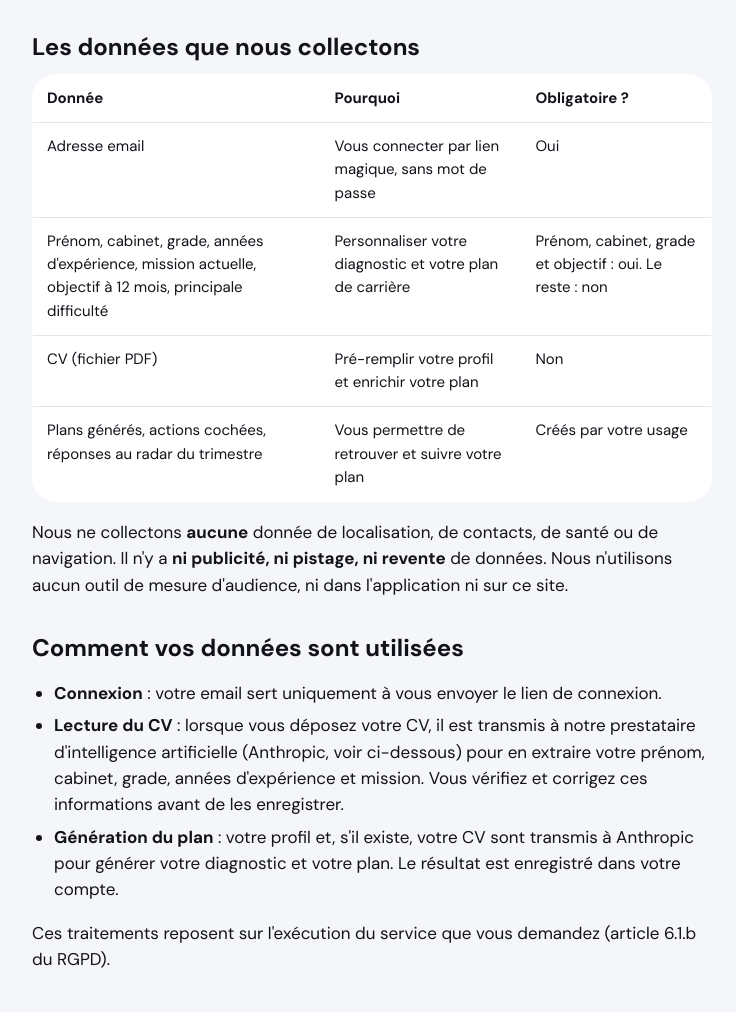
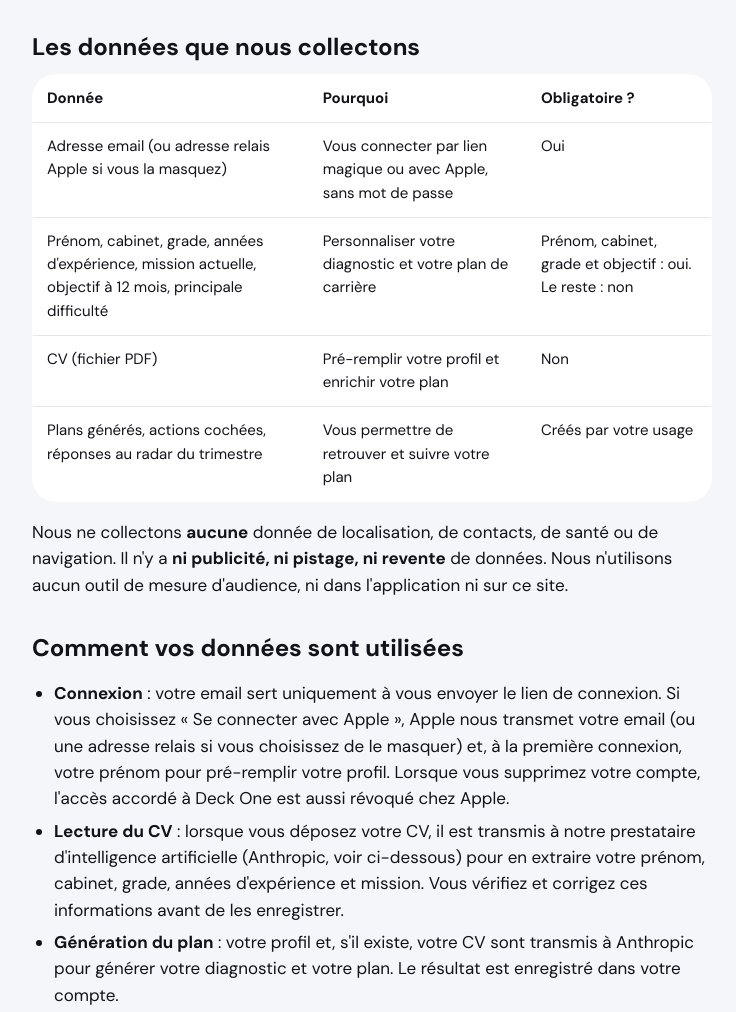
Before and after one commit to ChloeTrovoada/deckone-site, a plain HTML site: page confidentialite/index.html in a window 1280 px wide. Shown: the part 440-1452 px from the top of the page, without its empty margins (268-1004 px from the left). Drawn offline with Linux system fonts and the light colour scheme.

Commit message:
Politique : connexion avec Apple
Co-Authored-By: Claude Opus 5.5 <noreply@anthropic.com>

```diff
--- a/confidentialite/index.html
+++ b/confidentialite/index.html
@@ -29,7 +29,7 @@
           <tr><th>Donnée</th><th>Pourquoi</th><th>Obligatoire ?</th></tr>
         </thead>
         <tbody>
-          <tr><td>Adresse email</td><td>Vous connecter par lien magique, sans mot de passe</td><td>Oui</td></tr>
+          <tr><td>Adresse email (ou adresse relais Apple si vous la masquez)</td><td>Vous connecter par lien magique ou avec Apple, sans mot de passe</td><td>Oui</td></tr>
           <tr><td>Prénom, cabinet, grade, années d'expérience, mission actuelle, objectif à 12 mois, principale difficulté</td><td>Personnaliser votre diagnostic et votre plan de carrière</td><td>Prénom, cabinet, grade et objectif : oui. Le reste : non</td></tr>
           <tr><td>CV (fichier PDF)</td><td>Pré-remplir votre profil et enrichir votre plan</td><td>Non</td></tr>
           <tr><td>Plans générés, actions cochées, réponses au radar du trimestre</td><td>Vous permettre de retrouver et suivre votre plan</td><td>Créés par votre usage</td></tr>
@@ -40,7 +40,7 @@
 
     <h2>Comment vos données sont utilisées</h2>
     <ul>
-      <li><strong>Connexion</strong> : votre email sert uniquement à vous envoyer le lien de connexion.</li>
+      <li><strong>Connexion</strong> : votre email sert uniquement à vous envoyer le lien de connexion. Si vous choisissez « Se connecter avec Apple », Apple nous transmet votre email (ou une adresse relais si vous choisissez de le masquer) et, à la première connexion, votre prénom pour pré-remplir votre profil. Lorsque vous supprimez votre compte, l'accès accordé à Deck One est aussi révoqué chez Apple.</li>
       <li><strong>Lecture du CV</strong> : lorsque vous déposez votre CV, il est transmis à notre prestataire d'intelligence artificielle (Anthropic, voir ci-dessous) pour en extraire votre prénom, cabinet, grade, années d'expérience et mission. Vous vérifiez et corrigez ces informations avant de les enregistrer.</li>
       <li><strong>Génération du plan</strong> : votre profil et, s'il existe, votre CV sont transmis à Anthropic pour générer votre diagnostic et votre plan. Le résultat est enregistré dans votre compte.</li>
     </ul>
```
